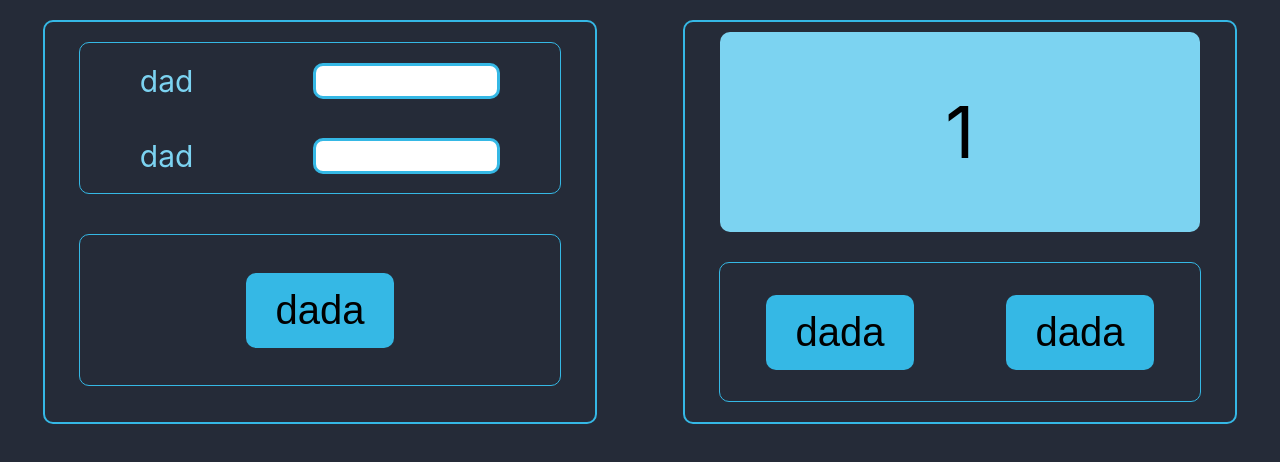
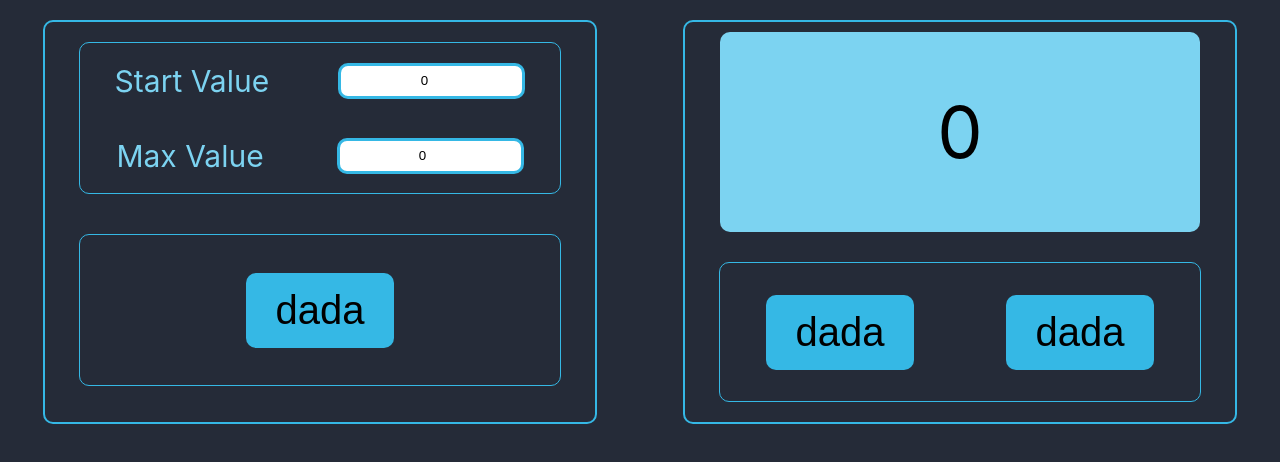
Before and after one commit to FilimonovKostya/Counter, a React (Create React App) app: page / in a window 1280 px wide. Shown: the top 462 px of the page. Built offline with nearby package versions, Linux system fonts and the light colour scheme.

Commit message:
Получил значения инпутов и кидаю в Window.tsx

```diff
--- a/src/App.tsx
+++ b/src/App.tsx
@@ -10,9 +10,12 @@ function App() {
 
     const [count, setCount] = useState(startValue) // сохранить как-то стартовое значение инпута
 
+    console.log('Стартовое значение инпута :' + startValue )
+    console.log('Максимальное значение инпута :' + maxValue )
+
     return <div className={'app'}>
-        <Settings />
-        <WindowCounter />
+        <Settings setStartValue={setStartValue} setMaxValue={setMaxValue} startValue={startValue} maxValue={maxValue}/>
+        <WindowCounter startValue={startValue}/>
     </div>
 }
 
--- a/src/Components/Block-Settings/Inputs.tsx
+++ b/src/Components/Block-Settings/Inputs.tsx
@@ -1,6 +1,9 @@
 import React, {ChangeEvent} from "react";
 
 type InputPropsType = {
+    title: string
+    valueInput: (value: number) => void
+    value: number
 
 }
 
@@ -8,12 +11,13 @@ type InputPropsType = {
 export function Inputs(props: InputPropsType) {
 
     const onChangeHandler = (e: ChangeEvent<HTMLInputElement>) => {
+        props.valueInput(+e.currentTarget.value)
 
     }
 
     return <div className={'valueInput'}>
-        <span> dad </span>
-        <input type="number"  onChange={onChangeHandler}/>
+        <span> {props.title} </span>
+        <input type="number" value={props.value} onChange={onChangeHandler}/>
     </div>
 
 }
--- a/src/Components/Block-Settings/Settings.tsx
+++ b/src/Components/Block-Settings/Settings.tsx
@@ -4,7 +4,10 @@ import CleverButtons from "../WindowCounter/CleverButtons";
 
 
 type SettingsPropsType = {
-
+    setStartValue: (startValue: number) => void
+    setMaxValue: (maxValue: number) => void
+    startValue: number
+    maxValue: number
 }
 
 export function Settings(props: SettingsPropsType) {
@@ -12,13 +15,13 @@ export function Settings(props: SettingsPropsType) {
     return <div className={'wrapper'}>
         <div className={'incReset settings'}>
 
-            <Inputs />
-            <Inputs />
+            <Inputs title={'Start Value'} valueInput={props.setStartValue} value={props.startValue}/>
+            <Inputs title={'Max Value'} valueInput={props.setMaxValue} value={props.maxValue}/>
 
         </div>
 
         <div className={'incReset'}>
-           <CleverButtons />
+            <CleverButtons/>
         </div>
     </div>
 }
--- a/src/Components/WindowCounter/Window.tsx
+++ b/src/Components/WindowCounter/Window.tsx
@@ -1,11 +1,11 @@
 import React from "react";
 
 type WindowPropsType ={
-
+    startValue:number
 }
 function Window(props:WindowPropsType){
     return <div className={'window'}>
-        <span > 1 </span>
+        <span > {props.startValue} </span>
     </div>
 }
 
--- a/src/Components/WindowCounter/WindowCounter.tsx
+++ b/src/Components/WindowCounter/WindowCounter.tsx
@@ -4,12 +4,12 @@ import CleverButtons from './CleverButtons';
 
 
 type WindowCounterPropsType = {
-
+    startValue:number
 }
 
 function WindowCounter(props: WindowCounterPropsType) {
     return <div className={'wrapper'} >
-        <Window />
+        <Window startValue={props.startValue}/>
 
         <div className={'incReset'}>
             <CleverButtons />
```
